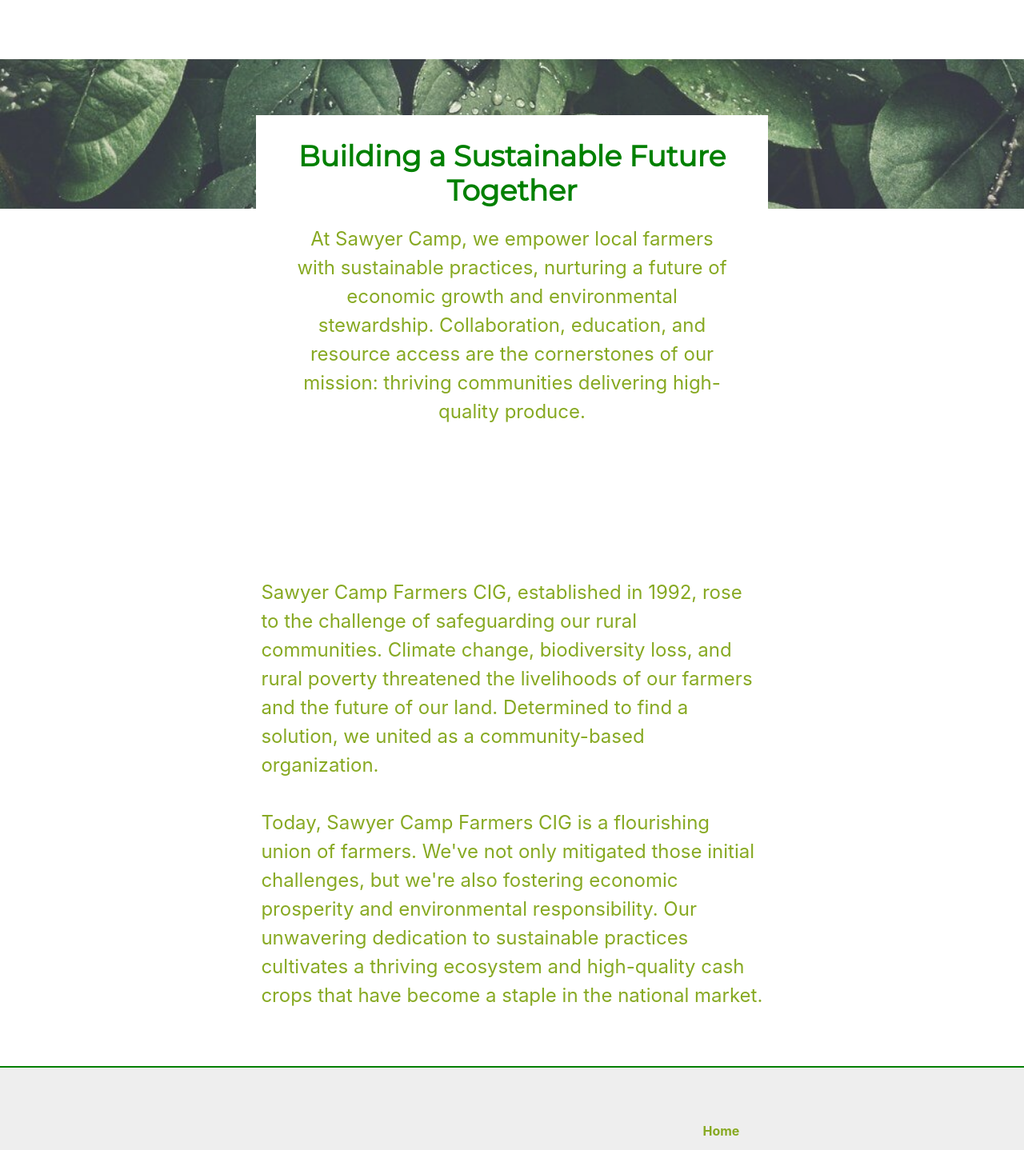
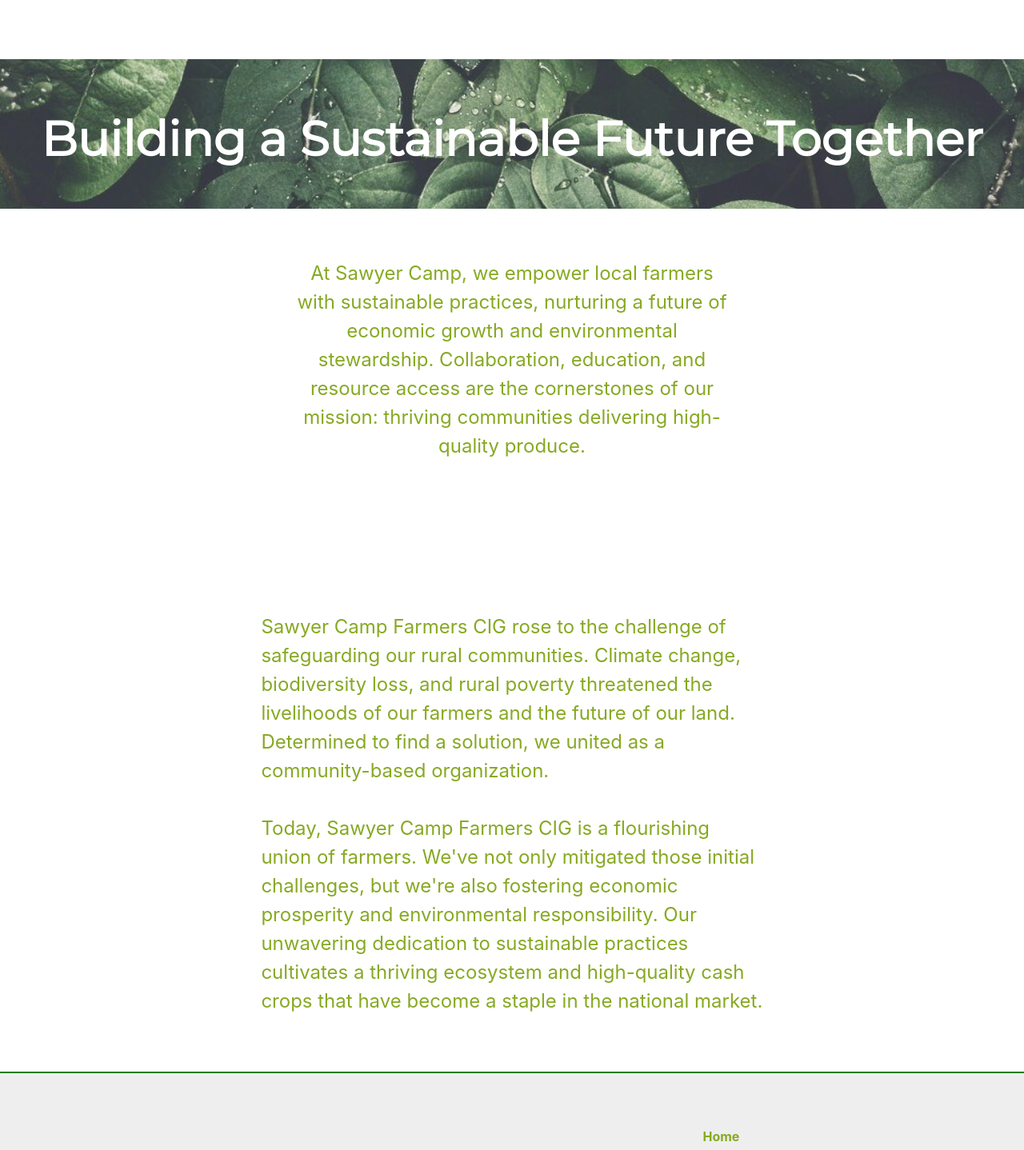
Before and after one commit to thomastepi/sawyer-camp, a React (Create React App) app: page /about-us in a window 1280 px wide. Shown: the part 539-1977 px from the top of the page at 80% size. Built offline with nearby package versions, Linux system fonts and the light colour scheme; no server answers; a web font is replaced by a local one.

Commit message:
modify about us page

```diff
--- a/src/pages/AboutUs.js
+++ b/src/pages/AboutUs.js
@@ -1,15 +1,7 @@
 import React from "react";
 import { FixedBg } from "../components";
 import { SharedLayout } from "../components";
-import {
-  Box,
-  Text,
-  Heading,
-  Button,
-  HStack,
-  VStack,
-  Center,
-} from "@chakra-ui/react";
+import { Box, Text, Heading, Button, VStack, Center } from "@chakra-ui/react";
 import img3 from "../assets/images/img_8.jpg";
 import useIsMobile from "../hooks/useIsMobile";
 
@@ -38,8 +30,12 @@ const AboutUs = () => {
               </VStack>
             </Center>
           </Box>
+
+          <Heading color="white" align="center" mt="70px" size="3xl">
+            Building a Sustainable Future Together
+          </Heading>
           <Box>
-            <HStack
+            <Box
               w={isMobileView ? "90%" : "50%"}
               color="#87A922"
               bg="white"
@@ -47,9 +43,6 @@ const AboutUs = () => {
               mt="70px"
             >
               <Box align="center">
-                <Heading color="green" align="center">
-                  Building a Sustainable Future Together
-                </Heading>
                 <Text fontSize="2xl" p={5}>
                   At Sawyer Camp, we empower local farmers with sustainable
                   practices, nurturing a future of economic growth and
@@ -58,7 +51,7 @@ const AboutUs = () => {
                   communities delivering high-quality produce.
                 </Text>
               </Box>
-            </HStack>
+            </Box>
 
             <Box bg="white" bgSize="cover" bgPos="center">
               <Box
@@ -73,9 +66,9 @@ const AboutUs = () => {
               >
                 <Box align="left" w={isMobileView ? "90%" : "70%"}>
                   <Text fontSize={isMobileView ? "lg" : "2xl"}>
-                    Sawyer Camp Farmers CIG, established in 1992, rose to the
-                    challenge of safeguarding our rural communities. Climate
-                    change, biodiversity loss, and rural poverty threatened the
+                    Sawyer Camp Farmers CIG rose to the challenge of
+                    safeguarding our rural communities. Climate change,
+                    biodiversity loss, and rural poverty threatened the
                     livelihoods of our farmers and the future of our land.
                     Determined to find a solution, we united as a
                     community-based organization.
--- a/src/pages/Projects.js
+++ b/src/pages/Projects.js
@@ -20,7 +20,7 @@ const Projects = () => {
         <Center bg="#789461" h="20rem">
           <Center w="70%" bg="white" h="20rem">
             <VStack spacing={9}>
-              <Heading size='3xl' color="green">Our Projects</Heading>
+              <Heading size='3xl' color="green" align="center">Our Projects</Heading>
               <Text align="center" fontSize="2xl">
                 Discover our dedication to sustainability as we combine global
                 insights with local action to drive positive change.
```
